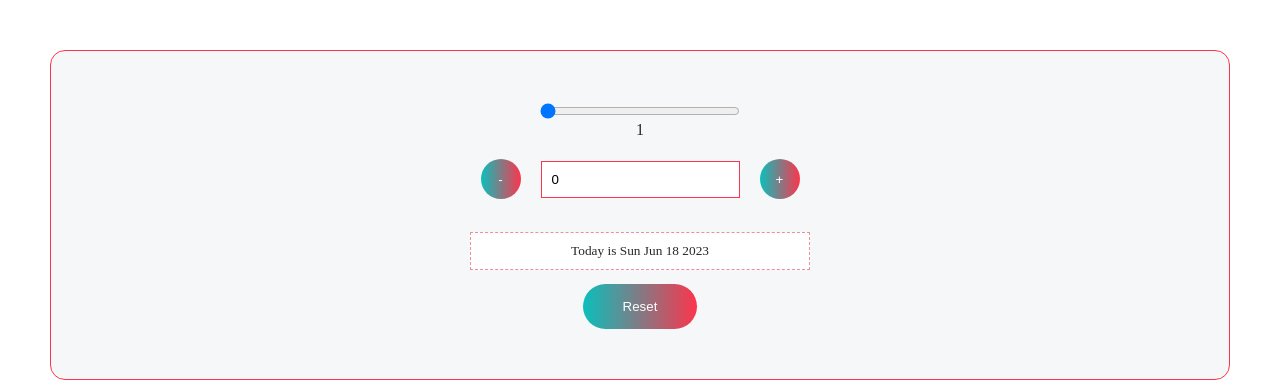
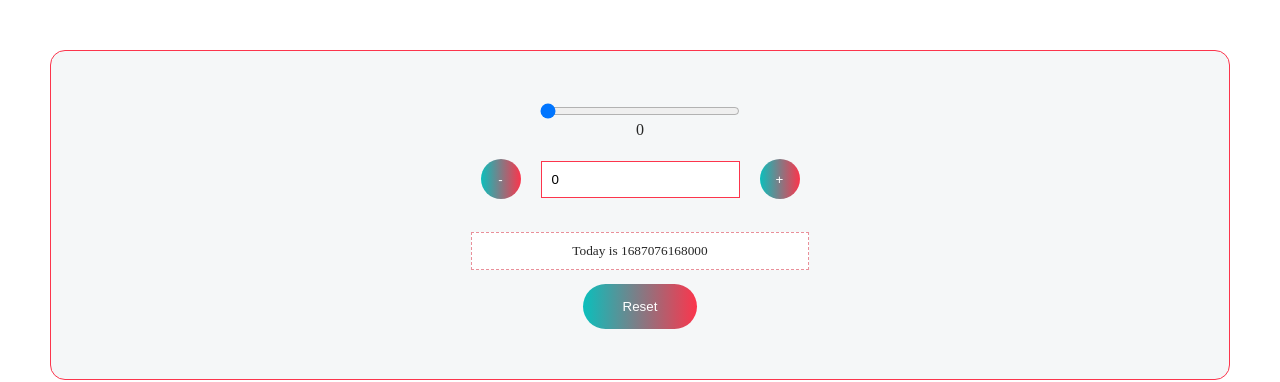
Before and after one commit to samuel-ma/Datepicker2, a React (Vite) app: page / in a window 1280 px wide. Shown: the top 382 px of the page. Built offline with nearby package versions, Linux system fonts and the light colour scheme.

Commit message:
final touches

```diff
--- a/src/App.jsx
+++ b/src/App.jsx
@@ -8,7 +8,7 @@ function App() {
     const [mode, setMode] = useState("dark");
 
     // date function
-    const date = new Date().toDateString();
+    const date = new Date();
 
     // click events
     const addCount = () => {
@@ -38,7 +38,7 @@ function App() {
                 <section className='app'>
 
                     <input min={0} max={10} type="range" style={mode ? {} : { border: "1px solid white" }} value={count} onChange={inputValue} />
-                    <span style={mode ? {} : { color: "white" }}>1</span>
+                    <span style={mode ? {} : { color: "white" }}>{count}</span>
 
                     <div className='input'>
                         <button style={mode ? {} : { border: "1px solid white" }} className='button' onClick={subCount}>-</button>
@@ -49,11 +49,11 @@ function App() {
                     <section className='output'>
                         {
                             (count === 0)
-                                ? <p>Today is {date}</p>
+                                ? <p>Today is {date.setDate(date.getDate() + count)}</p>
                                 : (count > 0)
-                                    ? <p>{count} days from today is {date}</p>
+                                    ? <p>{count} days from today is {date.setDate(date.getDate() + count)}</p>
                                     : (count < 0)
-                                        ? <p>{Math.abs(count)} days from today was {date}</p>
+                                        ? <p>{Math.abs(count)} days from today was {date.setDate(date.getDate() + count)}</p>
                                         : null
                         }
                         <button style={mode ? {} : { border: "1px solid white" }} onClick={reset} className='reset'>Reset</button>
```
